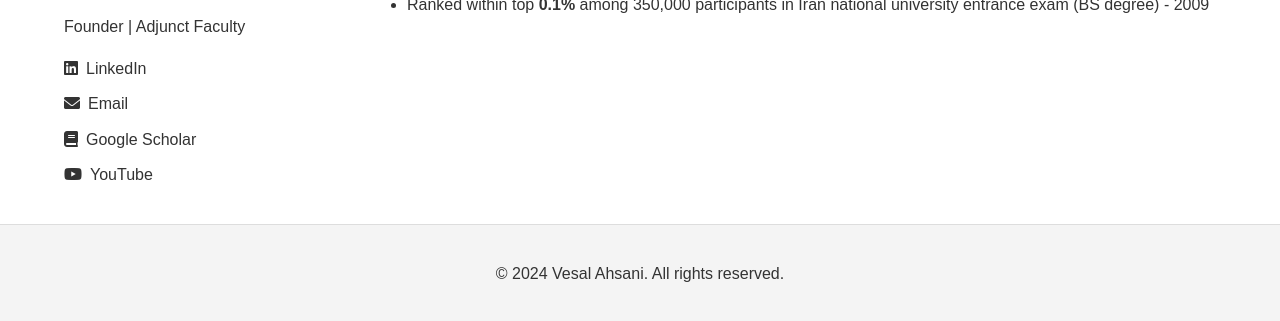
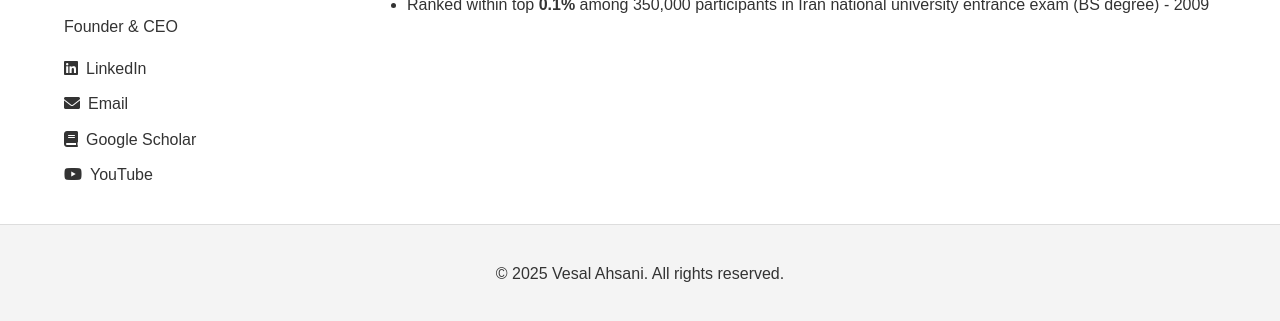
Before and after one commit to VesalAhsani/vesalahsani.github.io, a plain HTML site: page awards.html in a window 1280 px wide. Shown: the part 273-594 px from the top of the page. Drawn offline with Linux system fonts and the light colour scheme.

Commit message:
Update awards.html

```diff
--- a/awards.html
+++ b/awards.html
@@ -28,7 +28,7 @@
         <div class="sidebar">
             <img src="profile.jpg" alt="Vesal Ahsani" class="profile-photo">
             <h2>Vesal Ahsani</h2>
-            <p>Founder | Adjunct Faculty</p>
+            <p>Founder & CEO</p>
             <ul class="contact-info">
                 <li><a href="https://www.linkedin.com/in/vesalahsani/">LinkedIn</a></li>
                 <li><a href="mailto:vesalahsani@gmail.com">Email</a></li>
@@ -54,7 +54,7 @@
     </div>
 
     <footer>
-        <p>&copy; 2024 Vesal Ahsani. All rights reserved.</p>
+        <p>&copy; 2025 Vesal Ahsani. All rights reserved.</p>
     </footer>
 </body>
 </html>
```
